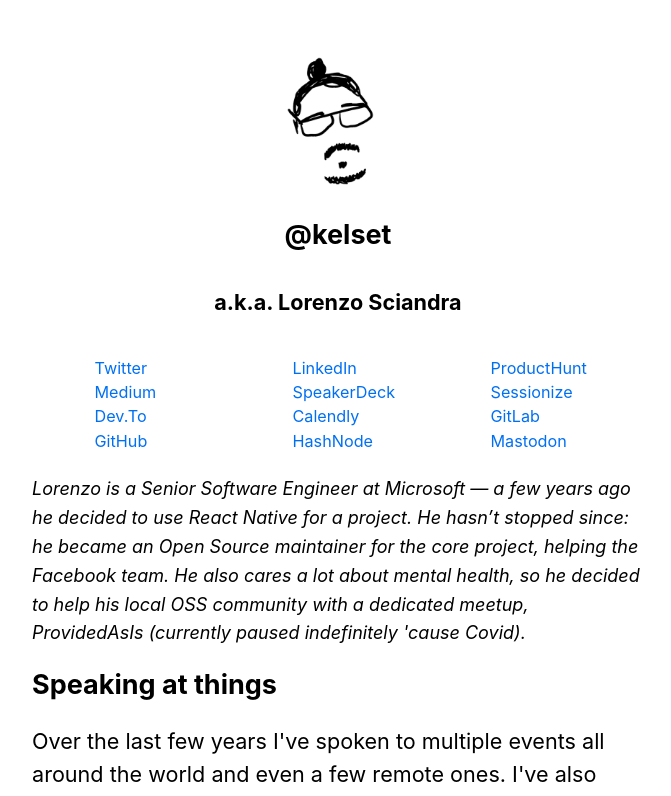
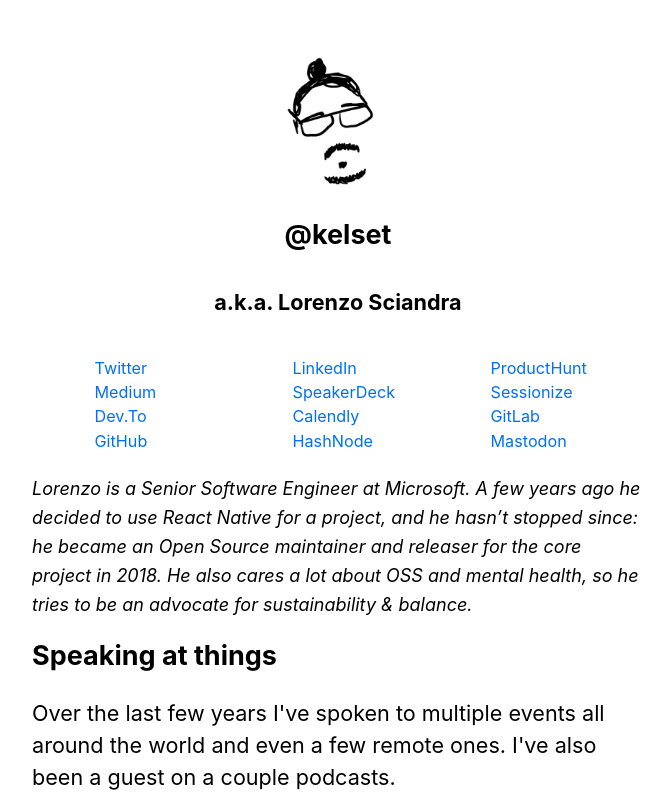
Before and after one commit to kelset/kelset.github.io, a Next.js app: page / in a window 1280 px wide. Shown: the top 796 px of the page, without its empty margins (302-973 px from the left). Built offline with nearby package versions, Linux system fonts and the light colour scheme.

Commit message:
tweak bio

```diff
--- a/pages/index.tsx
+++ b/pages/index.tsx
@@ -65,12 +65,11 @@
         </ul>
       </section>
       <cite className={utilStyles.citingText}>
-        Lorenzo is a Senior Software Engineer at Microsoft — a few years ago he
-        decided to use React Native for a project. He hasn’t stopped since: he
-        became an Open Source maintainer for the core project, helping the
-        Facebook team. He also cares a lot about mental health, so he decided to
-        help his local OSS community with a dedicated meetup, ProvidedAsIs
-        (currently paused indefinitely 'cause Covid).
+        Lorenzo is a Senior Software Engineer at Microsoft. A few years ago he
+        decided to use React Native for a project, and he hasn’t stopped since:
+        he became an Open Source maintainer and releaser for the core project in
+        2018. He also cares a lot about OSS and mental health, so he tries to be
+        an advocate for sustainability & balance.
       </cite>
       <section className={utilStyles.headingMd}>
         <h2 className={utilStyles.headingLg}>Speaking at things</h2>
```
